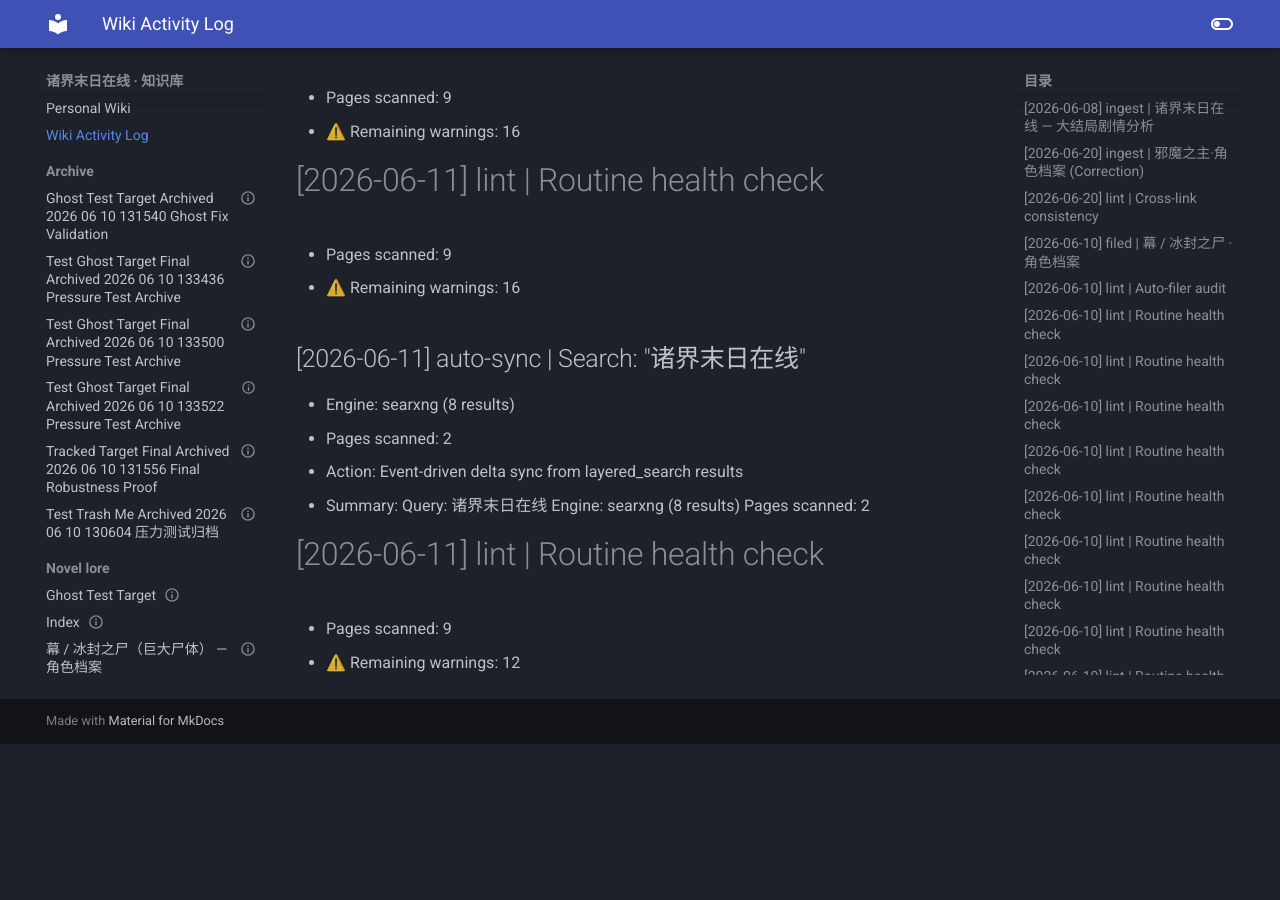
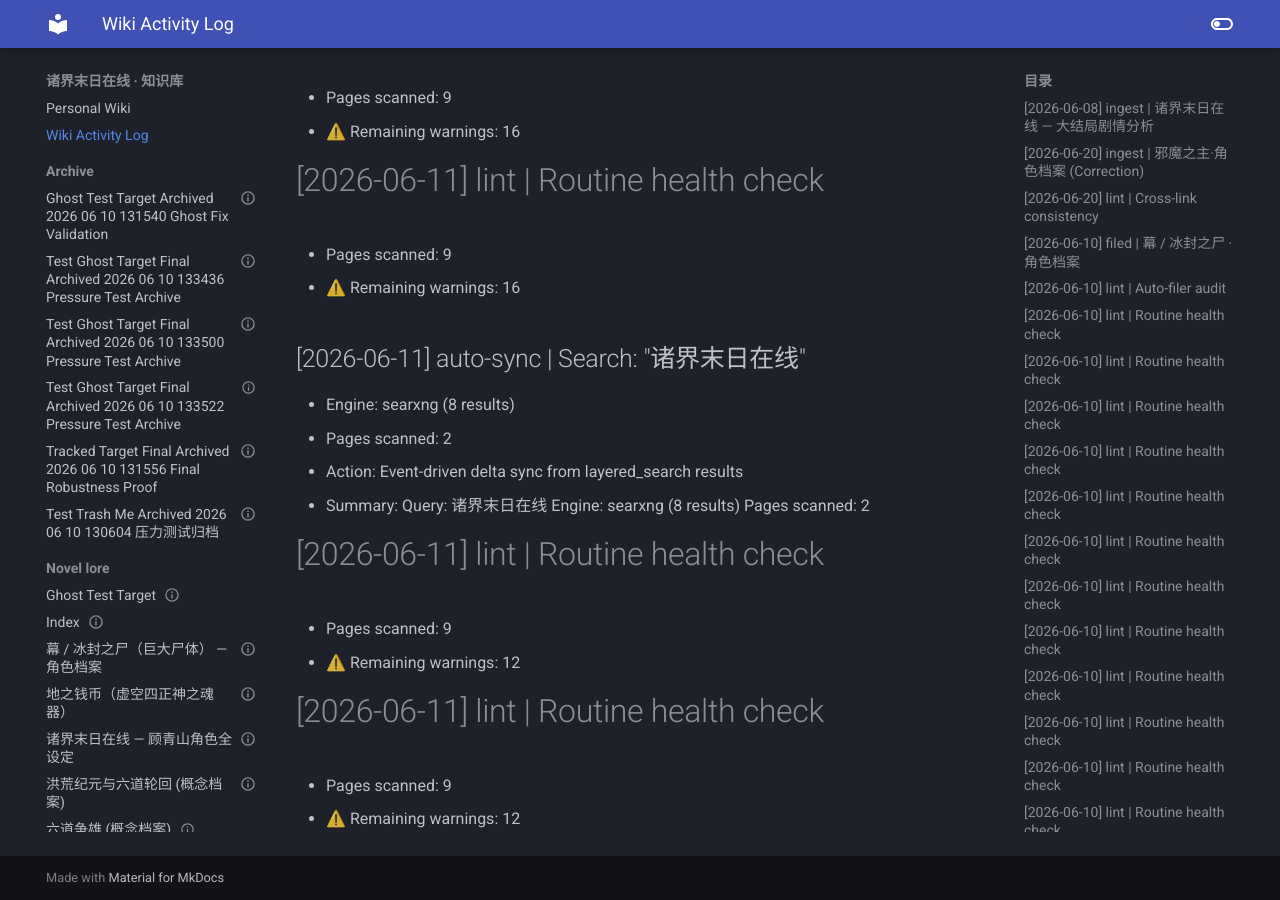
Before and after one commit to Zack3155/llm-wiki, an MkDocs documentation site: the page built from docs/log.md, in a window 1280 px wide and 900 px high, scrolled down 16177 px. Built offline with MkDocs 1.6.1 and Material for MkDocs 9.7.7, drawn with Linux system fonts in a browser that asks for light colours; before the commit the page ends 16921 px from its top, so only the background shows below that; part of the change alters nothing that is shown.

```diff
--- a/docs/log.md
+++ b/docs/log.md
@@ -355,3 +355,6 @@
 # [2026-06-11] lint | Routine health check
 - Pages scanned: 9
 - ⚠️ Remaining warnings: 12
+# [2026-06-11] lint | Routine health check
+- Pages scanned: 9
+- ⚠️ Remaining warnings: 12
--- a/docs/topics/novel-lore/_index.md
+++ b/docs/topics/novel-lore/_index.md
@@ -49,11 +49,8 @@ date_modified: 2026-06-11
 - **顾青山 = 时间与奥秘之子 / "毁灭" / 混沌最高序列**
 - **谢道灵 = 天道帝 / 最终术法术主**
 
-| [Ghost Test Target Archived 2026 06 10 131540 Ghost Fix Validation](./docs/archive/_ghost_test_target_archived_2026-06-10_131540_ghost fix validation.md) | Wiki 词条 | Auto-added by Linter phase 7 |
-| [Test Ghost Target Final Archived 2026 06 10 133436 Pressure Test Archive](./docs/archive/_test_ghost_target_final_archived_2026-06-10_133436_pressure test archive.md) | Wiki 词条 | Auto-added by Linter phase 7 |
-| [Test Ghost Target Final Archived 2026 06 10 133500 Pressure Test Archive](./docs/archive/_test_ghost_target_final_archived_2026-06-10_133500_pressure test archive.md) | Wiki 词条 | Auto-added by Linter phase 7 |
-| [Test Ghost Target Final Archived 2026 06 10 133522 Pressure Test Archive](./docs/archive/_test_ghost_target_final_archived_2026-06-10_133522_pressure test archive.md) | Wiki 词条 | Auto-added by Linter phase 7 |
-| [Tracked Target Final Archived 2026 06 10 131556 Final Robustness Proof](./docs/archive/_tracked_target_final_archived_2026-06-10_131556_final robustness proof.md) | Wiki 词条 | Auto-added by Linter phase 7 |
-| [Test Trash Me Archived 2026 06 10 130604 压力测试归档](./docs/archive/test-trash-me_archived_2026-06-10_130604_压力测试归档.md) | Wiki 词条 | Auto-added by Linter phase 7 |
-| [Ghost Test Target](./_ghost_test_target.md) | Wiki 词条 | Auto-added by Linter phase 7 |
+
 | [地之钱币（虚空四正神之魂器）](./di-zhi-qian-bi-concept.md) | Wiki 词条 | Auto-added by Linter phase 7 |
+
+
+| [Ghost Test Target](./_ghost_test_target.md) | Wiki | Auto-added |
```
